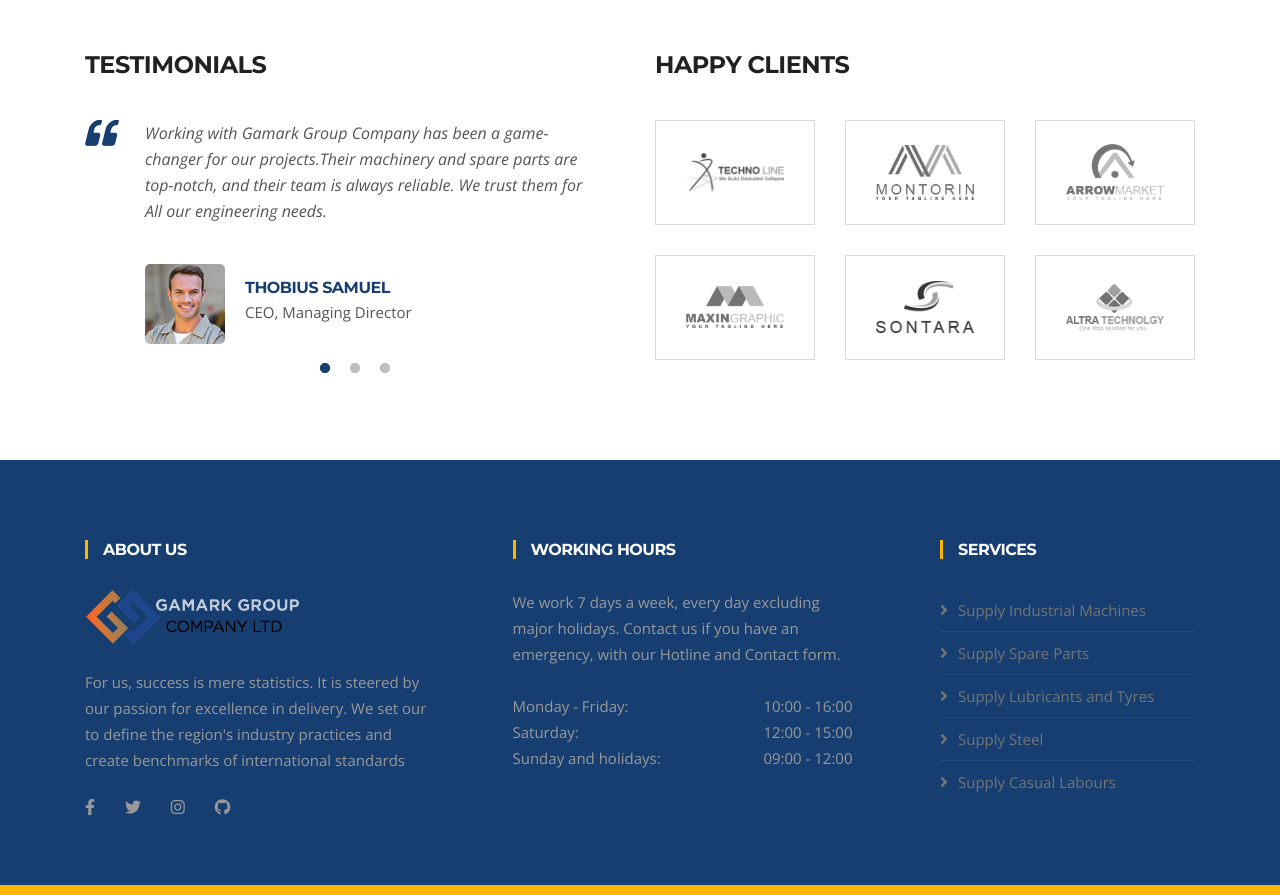
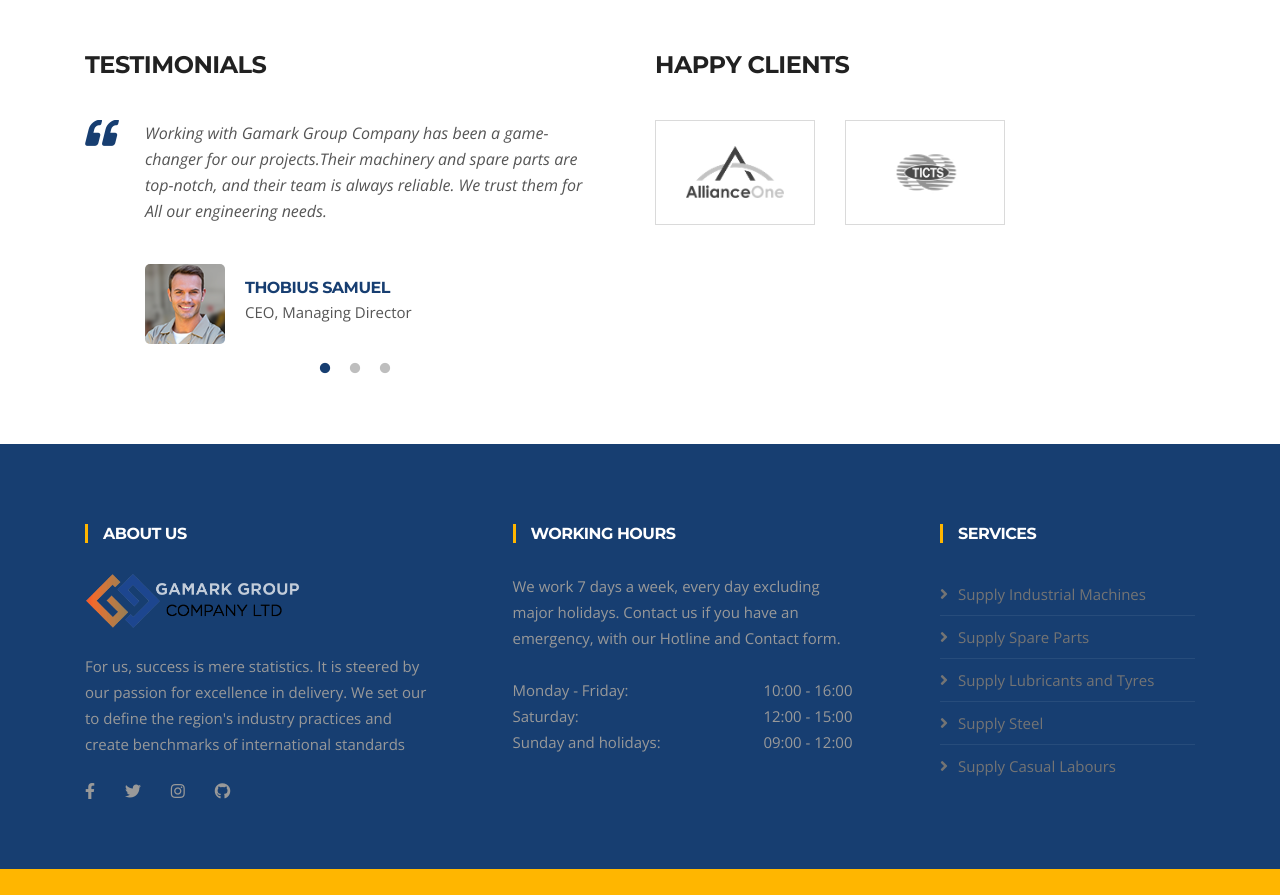
Before and after one commit to shughulijr07/gamark_group, a plain HTML site: page index.html in a window 1280 px wide. Shown: the part 2740-3635 px from the top of the page. Drawn offline with nearby package versions, Linux system fonts and the light colour scheme; some packages are replaced by stand-ins of ours.

Commit message:
add client image and

```diff
--- a/index.html
+++ b/index.html
@@ -846,39 +846,39 @@
           <div class="row all-clients">
               <div class="col-sm-4 col-6">
                 <figure class="clients-logo">
-                    <a href="#!"><img loading="lazy" class="img-fluid" src="images/clients/client1.png" alt="clients-logo" /></a>
+                    <a href="http://www.aointl.com/"><img loading="lazy" class="img-fluid" src="images/clients/allianceone.png" alt="clients-logo" /></a>
                 </figure>
               </div><!-- Client 1 end -->
 
               <div class="col-sm-4 col-6">
                 <figure class="clients-logo">
-                    <a href="#!"><img loading="lazy" class="img-fluid" src="images/clients/client2.png" alt="clients-logo" /></a>
+                    <a href="https://ticts.simplybook.me/v2/"><img loading="lazy" class="img-fluid" src="images/clients/TICTS.jpg" alt="clients-logo" /></a>
                 </figure>
               </div><!-- Client 2 end -->
 
-              <div class="col-sm-4 col-6">
+              <!-- <div class="col-sm-4 col-6">
                 <figure class="clients-logo">
                     <a href="#!"><img loading="lazy" class="img-fluid" src="images/clients/client3.png" alt="clients-logo" /></a>
                 </figure>
-              </div><!-- Client 3 end -->
+              </div> -->
 
-              <div class="col-sm-4 col-6">
+              <!-- <div class="col-sm-4 col-6">
                 <figure class="clients-logo">
                     <a href="#!"><img loading="lazy" class="img-fluid" src="images/clients/client4.png" alt="clients-logo" /></a>
                 </figure>
-              </div><!-- Client 4 end -->
+              </div>
 
               <div class="col-sm-4 col-6">
                 <figure class="clients-logo">
                     <a href="#!"><img loading="lazy" class="img-fluid" src="images/clients/client5.png" alt="clients-logo" /></a>
                 </figure>
-              </div><!-- Client 5 end -->
+              </div>
 
               <div class="col-sm-4 col-6">
                 <figure class="clients-logo">
                     <a href="#!"><img loading="lazy" class="img-fluid" src="images/clients/client6.png" alt="clients-logo" /></a>
                 </figure>
-              </div><!-- Client 6 end -->
+              </div> -->
 
           </div><!-- Clients row end -->
 
```
Also changed, not shown: images/clients/allianceone.png (added).
